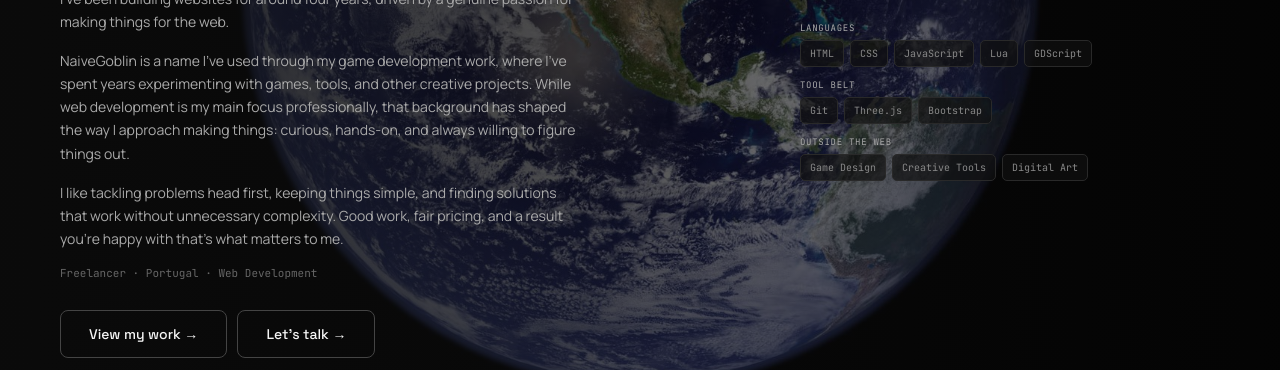
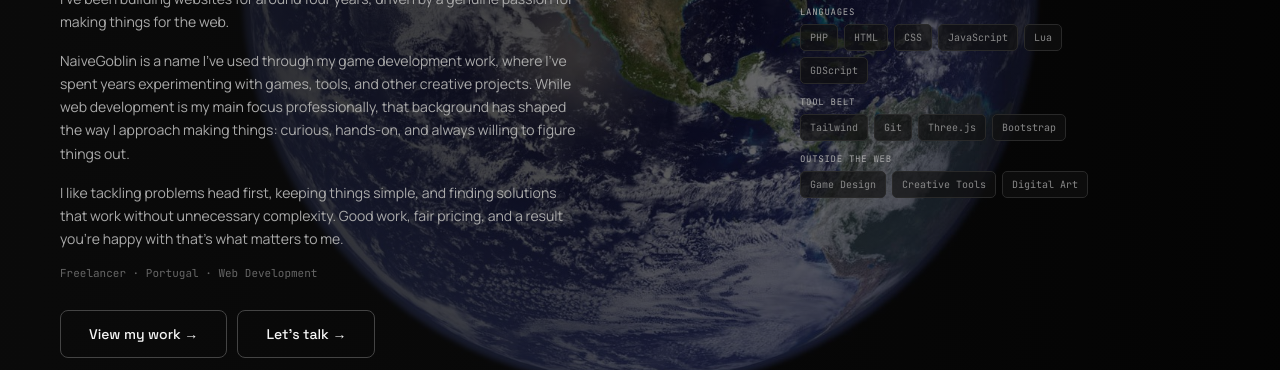
Before and after one commit to NaiveGoblin/Personal-Portfolio, a plain HTML site: page index.html in a window 1280 px wide. Shown: the part 459-829 px from the top of the page. Drawn offline with Linux system fonts and the light colour scheme.

Commit message:
New Tags

```diff
--- a/index.html
+++ b/index.html
@@ -105,6 +105,7 @@
                             <span class="Tag_Label">LANGUAGES</span>
 
                             <div class="Tags">
+                                <span>PHP</span>
                                 <span>HTML</span>
                                 <span>CSS</span>
                                 <span>JavaScript</span>
@@ -118,6 +119,7 @@
                             <span class="Tag_Label">TOOL BELT</span>
 
                             <div class="Tags">
+                                <span>Tailwind</span>
                                 <span>Git</span>
                                 <span>Three.js</span>
                                 <span>Bootstrap</span>
```
